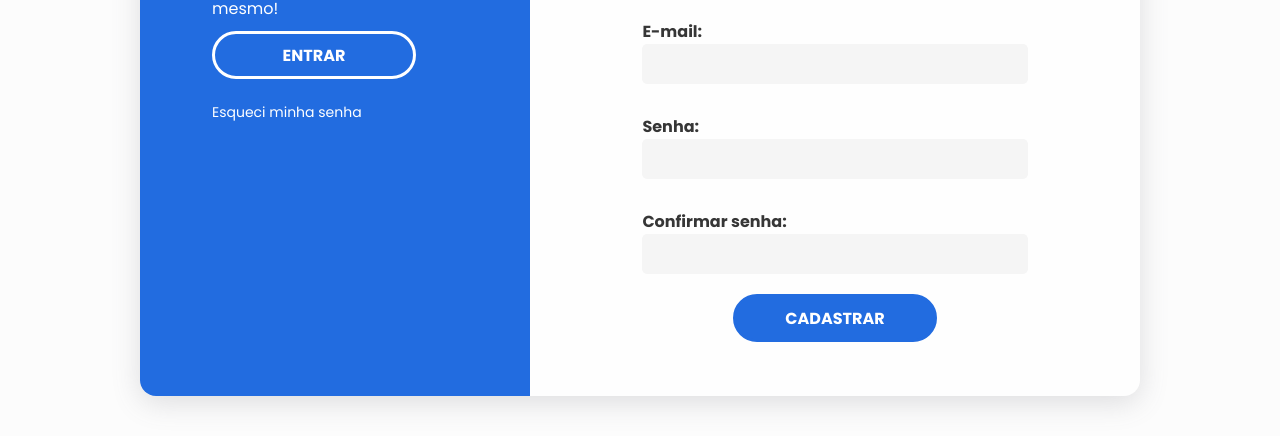
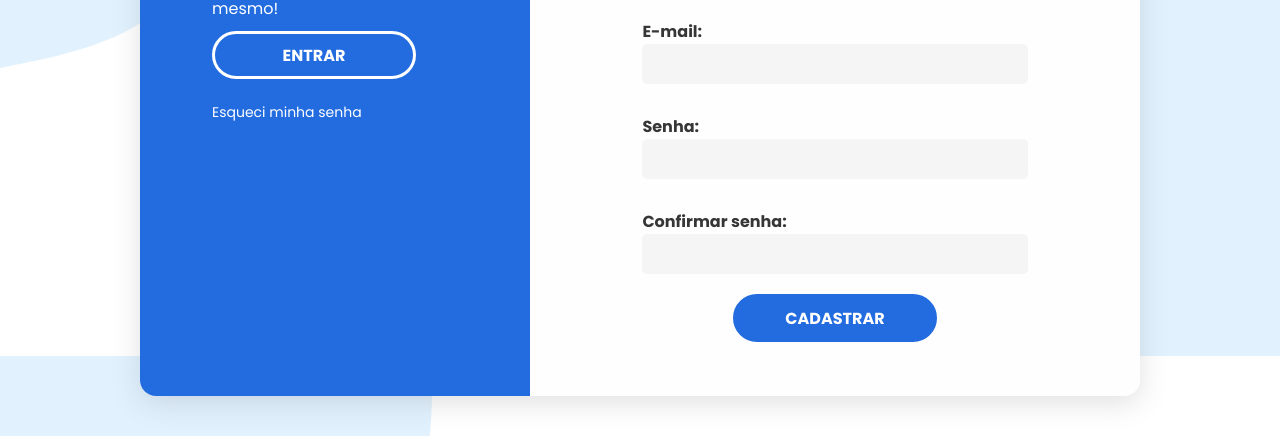
Before and after one commit to PauloMeneghini/ProjetoIntegradorII, a website: page index.html in a window 1280 px wide. Shown: the part 364-800 px from the top of the page. Drawn offline with Linux system fonts and the light colour scheme.

Commit message:
Add files via upload

```diff
--- a/css/styles.css
+++ b/css/styles.css
@@ -13,6 +13,8 @@
 }
 body{
     background-color: #FCFCFC;
+    background-image: url("../img/blob-scene-haikei11.svg");
+    background-size: 100%;
 }
 
 main{
```
Also changed, not shown: img/blob-scene-haikei.svg (added), img/blob-scene-haikei10.svg (added), img/blob-scene-haikei11.svg (added), img/blob-scene-haikei2.svg (added), img/blob-scene-haikei3.svg (added), img/blob-scene-haikei4.svg (added), img/blob-scene-haikei5.svg (added), img/blob-scene-haikei6.svg (added), img/blob-scene-haikei7.svg (added), img/blob-scene-haikei8.svg (added), img/blob-scene-haikei9.svg (added).
